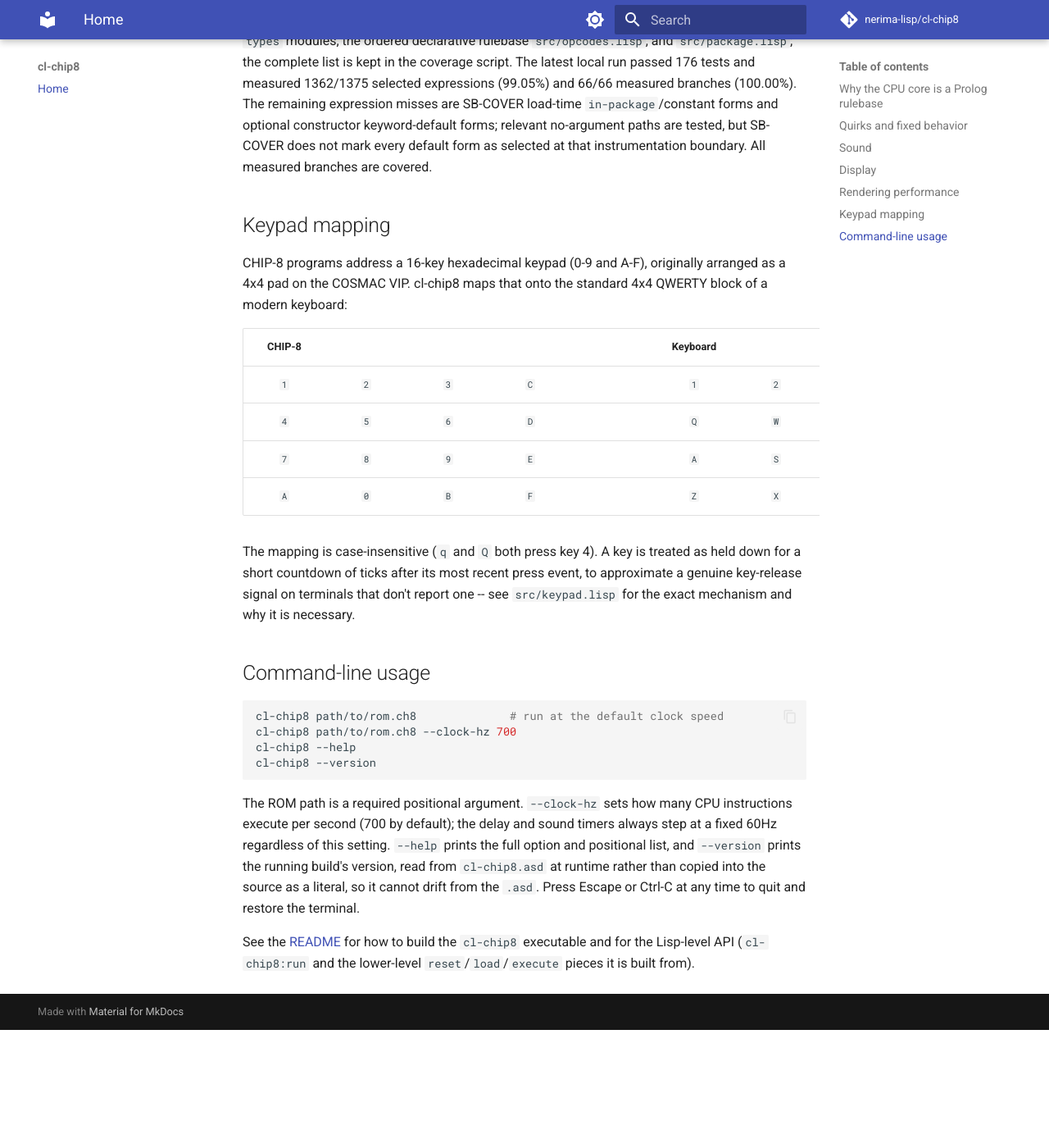
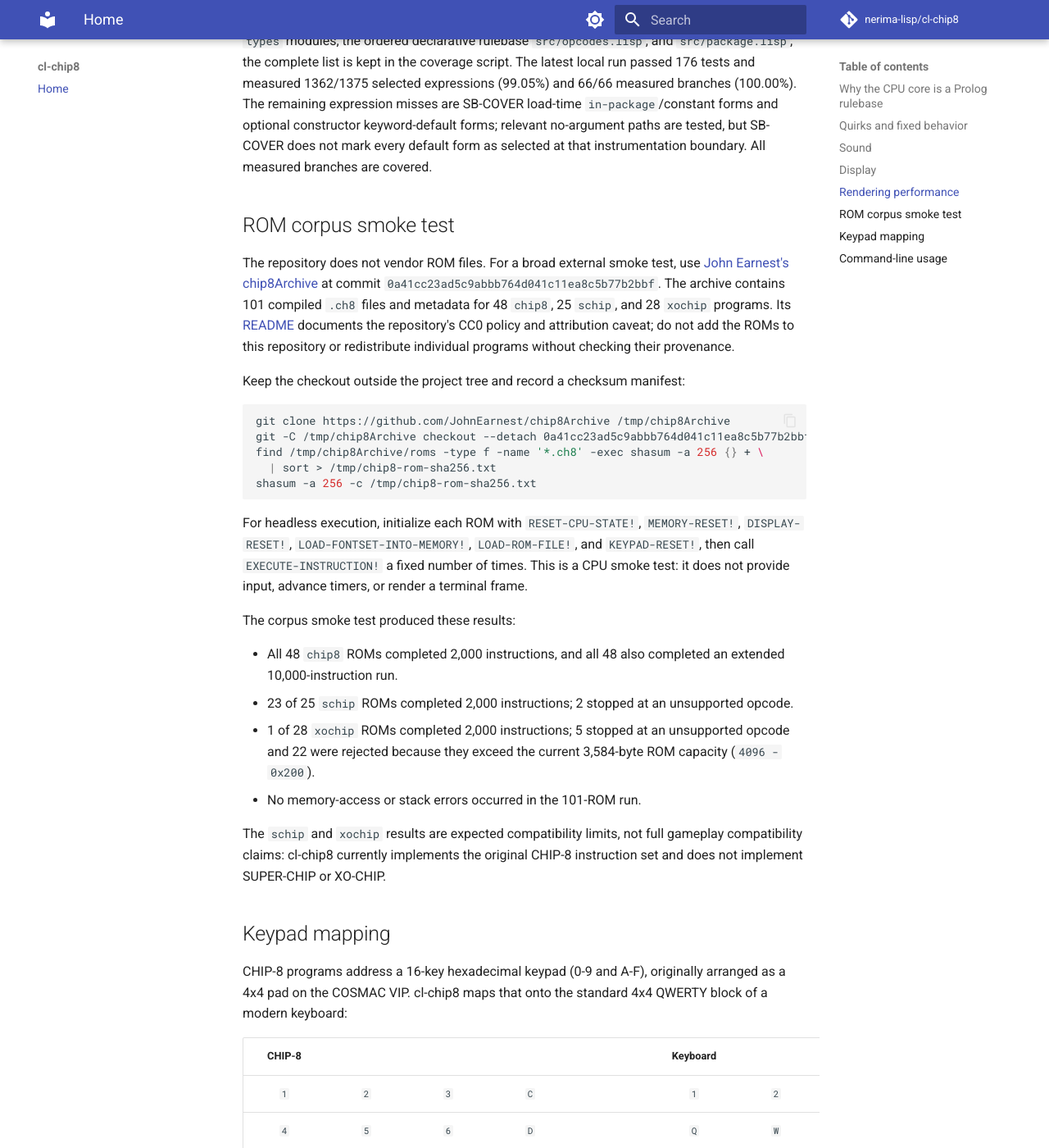
Before and after one commit to nerima-lisp/cl-chip8, an MkDocs documentation site: the page built from docs/src/index.md, in a window 1280 px wide and 1400 px high, scrolled down 2851 px. Shown: the whole window at 82% size. Built offline with MkDocs 1.6.1 and Material for MkDocs 9.7.7, drawn with Linux system fonts in a browser that asks for light colours; comment, search, counter and statistics services are not loaded; before the commit the page ends 4107 px from its top, so only the background shows below that.

Commit message:
docs: add ROM corpus smoke test section

````diff
--- a/docs/src/index.md
+++ b/docs/src/index.md
@@ -143,6 +143,48 @@ relevant no-argument paths are tested, but SB-COVER does not mark every default
 form as selected at that instrumentation boundary. All measured branches are
 covered.
 
+## ROM corpus smoke test
+
+The repository does not vendor ROM files. For a broad external smoke test, use
+[John Earnest's chip8Archive](https://github.com/JohnEarnest/chip8Archive/tree/0a41cc23ad5c9abbb764d041c11ea8c5b77b2bbf)
+at commit `0a41cc23ad5c9abbb764d041c11ea8c5b77b2bbf`. The archive contains 101
+compiled `.ch8` files and metadata for 48 `chip8`, 25 `schip`, and 28 `xochip`
+programs. Its [README](https://github.com/JohnEarnest/chip8Archive/blob/0a41cc23ad5c9abbb764d041c11ea8c5b77b2bbf/README.md)
+documents the repository's CC0 policy and attribution caveat; do not add the
+ROMs to this repository or redistribute individual programs without checking
+their provenance.
+
+Keep the checkout outside the project tree and record a checksum manifest:
+
+```sh
+git clone https://github.com/JohnEarnest/chip8Archive /tmp/chip8Archive
+git -C /tmp/chip8Archive checkout --detach 0a41cc23ad5c9abbb764d041c11ea8c5b77b2bbf
+find /tmp/chip8Archive/roms -type f -name '*.ch8' -exec shasum -a 256 {} + \
+  | sort > /tmp/chip8-rom-sha256.txt
+shasum -a 256 -c /tmp/chip8-rom-sha256.txt
+```
+
+For headless execution, initialize each ROM with
+`RESET-CPU-STATE!`, `MEMORY-RESET!`, `DISPLAY-RESET!`,
+`LOAD-FONTSET-INTO-MEMORY!`, `LOAD-ROM-FILE!`, and `KEYPAD-RESET!`, then call
+`EXECUTE-INSTRUCTION!` a fixed number of times. This is a CPU smoke test: it
+does not provide input, advance timers, or render a terminal frame.
+
+The corpus smoke test produced these results:
+
+- All 48 `chip8` ROMs completed 2,000 instructions, and all 48 also completed
+  an extended 10,000-instruction run.
+- 23 of 25 `schip` ROMs completed 2,000 instructions; 2 stopped at an
+  unsupported opcode.
+- 1 of 28 `xochip` ROMs completed 2,000 instructions; 5 stopped at an
+  unsupported opcode and 22 were rejected because they exceed the current
+  3,584-byte ROM capacity (`4096 - 0x200`).
+- No memory-access or stack errors occurred in the 101-ROM run.
+
+The `schip` and `xochip` results are expected compatibility limits, not full
+gameplay compatibility claims: cl-chip8 currently implements the original
+CHIP-8 instruction set and does not implement SUPER-CHIP or XO-CHIP.
+
 ## Keypad mapping
 
 CHIP-8 programs address a 16-key hexadecimal keypad (0-9 and A-F), originally
````
